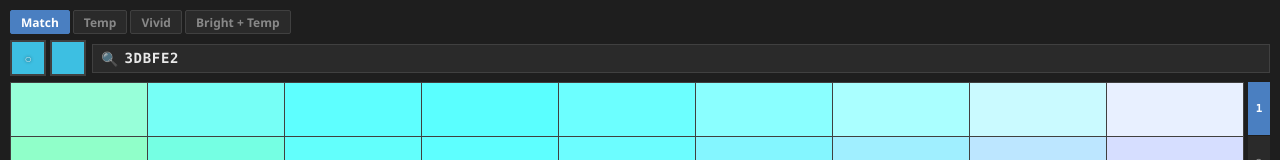
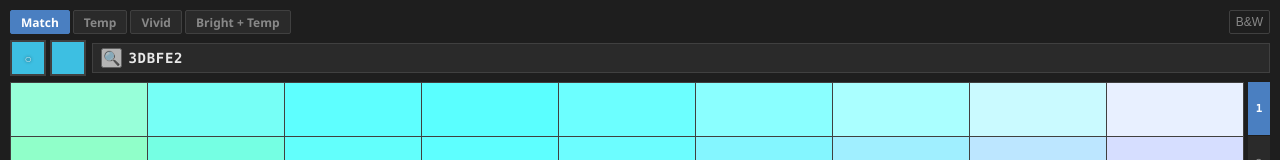
Before and after one commit to rhenoa24/OKLCH-Palette, an Angular app: page / in a window 1280 px wide. Shown: the top 160 px of the page. Built offline with nearby package versions, Linux system fonts and the light colour scheme.

Commit message:
Grayscale and Eyedropper working

```diff
--- a/src/app/app.component.html
+++ b/src/app/app.component.html
@@ -1,8 +1,14 @@
-<div class="app-shell" [style.--ui-scale]="uiScale() / 100">
+<div class="app-shell" [style.--ui-scale]="uiScale() / 100" [class.grayscale]="grayscale()">
 
   <!-- ── Top bar: mode selector ───────────────────────────── -->
   <div class="app-toolbar">
     <app-mode-selector />
+    <button class="grayscale-btn"
+            [class.active]="grayscale()"
+            title="Toggle grayscale view"
+            (click)="state.toggleGrayscale()">
+      B&W
+    </button>
   </div>
 
   <!-- ── Swatch row + HEX input ───────────────────────────── -->
--- a/src/app/app.component.scss
+++ b/src/app/app.component.scss
@@ -39,6 +39,33 @@
 // ── Toolbar ─────────────────────────────────────────────────
 .app-toolbar {
   display: flex;
+  justify-content: space-between;
+}
+
+.grayscale-btn {
+  background: transparent;
+  border: 1px solid var(--color-border);
+  color: var(--color-text-muted);
+  font-size: 12px;
+  cursor: pointer;
+  padding: 2px 6px;
+  border-radius: 2px;
+  line-height: 1;
+
+  &:hover {
+    color: var(--color-text);
+    border-color: var(--color-text-muted);
+  }
+
+  &.active {
+    border-color: var(--color-accent);
+    color: var(--color-text);
+  }
+}
+
+// ── Grayscale filter ─────────────────────────────────────────
+.grayscale {
+  filter: grayscale(1);
 }
 
 // ── Controls row: swatches + hex ────────────────────────────
--- a/src/app/app.component.ts
+++ b/src/app/app.component.ts
@@ -35,6 +35,7 @@ export class AppComponent {
   readonly showWheel = computed(() => this.state.showWheel());
   readonly uiScale = computed(() => this.state.settings().uiScale);
   readonly wheelHue = computed(() => this.state.settings().wheelHueScroll);
+  readonly grayscale = computed(() => this.state.grayscale());
   showSettings = signal(false);
 
   constructor(public state: AppStateService) { }
--- a/src/app/components/hex-input/hex-input.component.html
+++ b/src/app/components/hex-input/hex-input.component.html
@@ -1,5 +1,12 @@
 <div class="hex-input-row">
-  <span class="hex-icon" title="Eyedropper (EyeDropper API — Chrome/Edge only)">🔍</span>
+
+  <button class="hex-icon"
+          [class.unsupported]="!eyedropperSupported"
+          [title]="eyedropperSupported ? 'Pick color from screen' : 'Eyedropper not supported in this browser'"
+          (click)="onEyedropper()">
+    🔍
+  </button>
+
   <input #hexField
          class="hex-input"
          type="text"
@@ -11,6 +18,4 @@
          (input)="onInput($event)"
          (focus)="onFocus()" />
 
-   <!--Lightness/contrast toggle icon (right side, matches screenshot)-->
-  <!--<button class="contrast-btn" title="Toggle contrast preview" tabindex="-1">◑</button>-->
 </div>
--- a/src/app/components/hex-input/hex-input.component.ts
+++ b/src/app/components/hex-input/hex-input.component.ts
@@ -13,6 +13,7 @@ export class HexInputComponent {
   @ViewChild('hexField') hexField!: ElementRef<HTMLInputElement>;
 
   readonly selectedHex = computed(() => this.state.selectedHex());
+  readonly eyedropperSupported = typeof window !== 'undefined' && 'EyeDropper' in window;
 
   constructor(public state: AppStateService) { }
 
@@ -34,4 +35,17 @@ export class HexInputComponent {
     // Select all text on focus for easy replacement
     this.hexField?.nativeElement.select();
   }
+
+  async onEyedropper(): Promise<void> {
+    if (!this.eyedropperSupported) return;
+    try {
+      const EyeDropperAPI = (window as any).EyeDropper;
+      const dropper = new EyeDropperAPI();
+      const result = await dropper.open();
+      const hex = result.sRGBHex.replace('#', '');
+      this.state.setBaseFromHex(hex);
+    } catch {
+      // User cancelled (Esc) — do nothing
+    }
+  }
 }
--- a/src/app/core/services/app-state.service.ts
+++ b/src/app/core/services/app-state.service.ts
@@ -23,6 +23,7 @@ export class AppStateService {
   readonly range = signal<number>(1);
   readonly locked = signal<boolean>(false);
   readonly showOutOfGamut = signal<boolean>(false);
+  readonly grayscale = signal<boolean>(false);
   readonly settings = signal<AppSettings>(DEFAULT_SETTINGS);
 
   // ─── Derived ─────────────────────────────────────────────────────────────
@@ -58,6 +59,7 @@ export class AppStateService {
   /** Right-click / Alt+click a palette cell → set as new base and regenerate */
   setBaseFromCell(oklch: OklchColor): void {
     if (this.locked()) return;
+    this.historyService.push(this.baseColor());
     this.baseColor.set(oklch);
     this.selectedColor.set(oklch);
     this.hueShift.set(0);
@@ -77,7 +79,7 @@ export class AppStateService {
     const clean = hex.replace('#', '').trim();
     if (!/^[0-9a-fA-F]{6}$/.test(clean)) return;
     const oklch = this.colorService.hexToOklch(clean);
-    this.historyService.push(this.baseColor());
+    this.historyService.push(oklch);
     this.baseColor.set(oklch);
     this.selectedColor.set(oklch);
     this.hueShift.set(0);
@@ -133,6 +135,10 @@ export class AppStateService {
     this.showOutOfGamut.update(v => !v);
   }
 
+  toggleGrayscale(): void {
+    this.grayscale.update(v => !v);
+  }
+
   private copyToClipboard(hex: string): void {
     navigator.clipboard.writeText(hex).catch(() => { });
   }
```
